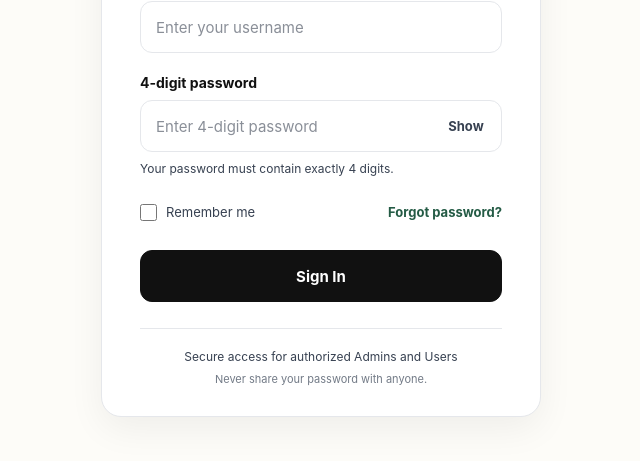
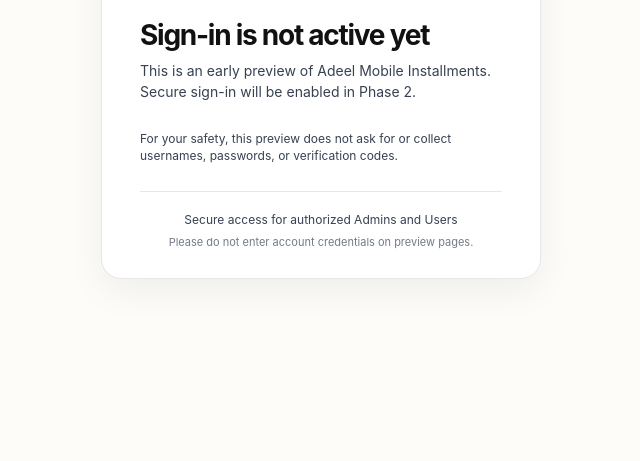
Before and after one commit to AdeelMobile/adeelmobile, a plain HTML site: page Adeel-Mobile-Installments/pages/login/index.html in a window 1280 px wide. Shown: the part 343-804 px from the top of the page, without its empty margins (319-959 px from the left). Drawn offline with Linux system fonts and the light colour scheme.

Commit message:
security: remove credential collection from preview login

```diff
--- a/Adeel-Mobile-Installments/pages/login/index.html
+++ b/Adeel-Mobile-Installments/pages/login/index.html
@@ -4,7 +4,7 @@
   <meta charset="UTF-8">
   <meta name="viewport" content="width=device-width, initial-scale=1.0">
   <meta name="theme-color" content="#FDFCF8">
-  <meta name="description" content="Secure sign in to Adeel Mobile Installments.">
+  <meta name="description" content="Adeel Mobile Installments preview. Secure sign-in will be enabled after authentication setup.">
   <title>Sign In | Adeel Mobile Installments</title>
   <link rel="stylesheet" href="../../css/main.css">
   <link rel="stylesheet" href="../../css/components.css">
@@ -19,70 +19,19 @@
       </header>
 
       <div class="auth-heading">
-        <h1 id="login-title">Welcome back</h1>
-        <p>Sign in to continue to your account</p>
+        <h1 id="login-title">Sign-in is not active yet</h1>
+        <p>This is an early preview of Adeel Mobile Installments. Secure sign-in will be enabled in Phase 2.</p>
       </div>
 
-      <form id="login-form" novalidate>
-        <div class="form-field">
-          <label for="username">Username</label>
-          <input
-            id="username"
-            name="username"
-            type="text"
-            placeholder="Enter your username"
-            autocomplete="username"
-            autocapitalize="none"
-            spellcheck="false"
-            required
-          >
-        </div>
-
-        <div class="form-field">
-          <label for="password">4-digit password</label>
-          <div class="password-control">
-            <input
-              id="password"
-              name="password"
-              type="password"
-              placeholder="Enter 4-digit password"
-              inputmode="numeric"
-              autocomplete="current-password"
-              pattern="[0-9]{4}"
-              minlength="4"
-              maxlength="4"
-              required
-            >
-            <button class="password-toggle" id="toggle-password" type="button" aria-label="Show password" aria-pressed="false">
-              Show
-            </button>
-          </div>
-          <p class="field-hint">Your password must contain exactly 4 digits.</p>
-        </div>
-
-        <div class="form-options">
-          <label class="remember-option" for="remember-me">
-            <input id="remember-me" name="rememberMe" type="checkbox">
-            <span>Remember me</span>
-          </label>
-          <a class="text-link" href="#" id="forgot-password">Forgot password?</a>
-        </div>
-
-        <p class="form-message" id="login-message" role="alert" aria-live="polite" hidden></p>
-
-        <button class="primary-button" id="login-button" type="submit">
-          <span class="button-label">Sign In</span>
-        </button>
-      </form>
+      <p class="field-hint" role="status">
+        For your safety, this preview does not ask for or collect usernames, passwords, or verification codes.
+      </p>
 
       <footer class="auth-footer">
         <p>Secure access for authorized Admins and Users</p>
-        <p class="security-note">Never share your password with anyone.</p>
+        <p class="security-note">Please do not enter account credentials on preview pages.</p>
       </footer>
     </section>
   </main>
-
-<script src="../../js/components/ui.js" defer></script>
-  <script src="../../js/modules/auth/login.js" defer></script>
 </body>
 </html>
```
